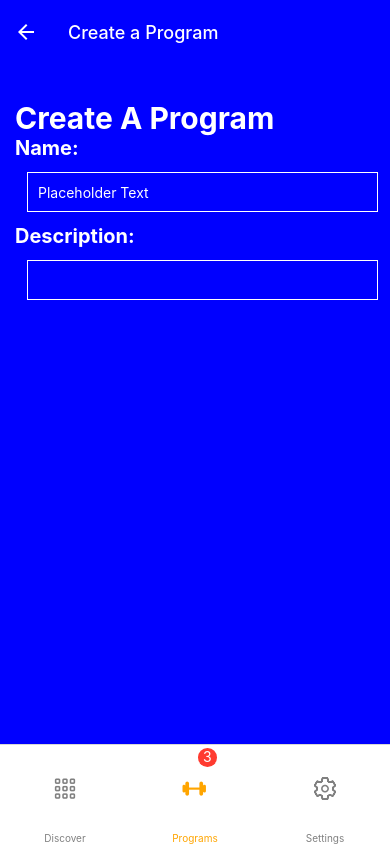
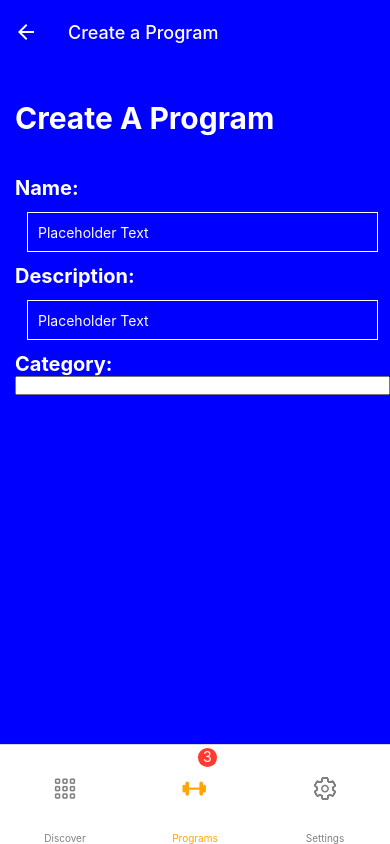
Before and after one commit to KyleGrande/ufit-frontend, a React Native app in the folder UFIT/: screen /Programs in a window 390 px wide. Both pictures are taken after a click on the button "CREATE PROGRAM". Built offline with nearby package versions, Linux system fonts and the light colour scheme; no server answers.

Commit message:
added picker package to program creation form and added picker example component

```diff
--- a/UFIT/package.json
+++ b/UFIT/package.json
@@ -9,6 +9,7 @@
     "web": "expo start --web"
   },
   "dependencies": {
+    "@react-native-picker/picker": "^2.4.10",
     "@react-navigation/bottom-tabs": "^6.5.8",
     "@react-navigation/native": "^6.1.7",
     "@react-navigation/native-stack": "^6.9.13",
--- a/UFIT/src/screens/UserProgramsStack/ProgramCreation/ProgramCreate.tsx
+++ b/UFIT/src/screens/UserProgramsStack/ProgramCreation/ProgramCreate.tsx
@@ -1,18 +1,23 @@
-import React from "react";
+import React, {useState} from "react";
 import { Text, View, SafeAreaView, TextInput } from "react-native";
 import {creatingStyles} from '../../style';
+import {Picker} from '@react-native-picker/picker';
 
 export default function ProgramCreate() {
     const [text, onChangeText] = React.useState('Placeholder Text');
-    const [number, onChangeNumber] = React.useState('');
+    const [number, onChangeNumber] = React.useState('Placeholder Text');
+    const [selectedLanguage, setSelectedLanguage] = useState(['java','js']);
+
     return (
         <View style={creatingStyles.viewContainer}>
             <View style = {{paddingLeft:15}}>
+
+
                 <Text style={{fontSize:30,fontWeight:'bold',color:'white'}}>
                     Create A Program
                 </Text>
 
-                <SafeAreaView>
+                <SafeAreaView style={{marginTop:40}}>
                     <Text style={{fontSize:20, color: 'white', fontWeight: 'bold'}}>
                         Name:
                     </Text>
@@ -43,7 +48,21 @@ export default function ProgramCreate() {
                         onChangeText={onChangeNumber}
                         value={number}
                     />
+                    <Text style={{fontSize:20, color: 'white', fontWeight: 'bold'}}>
+                        Category:
+                    </Text>
+                    <Picker
+                        style = {{color:'white'}}
+                        selectedValue={selectedLanguage}
+                        onValueChange={(itemValue:any) =>
+                            setSelectedLanguage(itemValue)
+                        }>
+                        <Picker.Item style={{color:'white'}} label="Java" value="java" />
+                        <Picker.Item label="JavaScript" value="js" />
+                    </Picker>
+
                 </SafeAreaView>
+
             </View>
         </View>
     );
```
Also changed, not shown: 1 other file (tests, documents, lock files or other folders).
